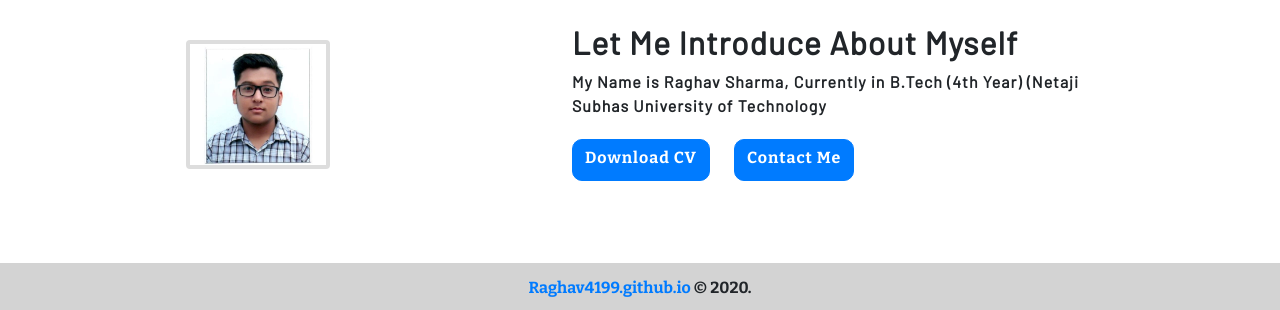
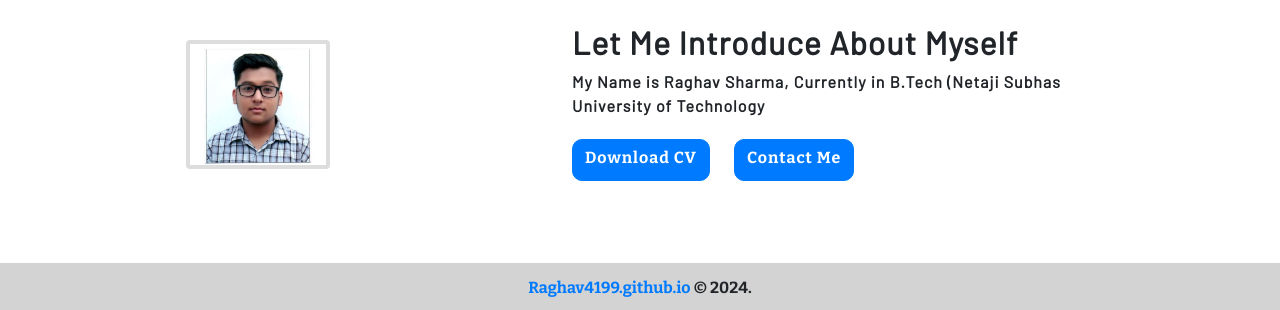
Before and after one commit to Raghav4199/raghav4199, a plain HTML site: page about.html in a window 1280 px wide. Shown: the part 918-1228 px from the top of the page. Drawn offline with nearby package versions, Linux system fonts and the light colour scheme; a web font is replaced by a local one.

Commit message:
Update about.html

```diff
--- a/about.html
+++ b/about.html
@@ -81,7 +81,7 @@
                   myself</h2>
                 <!--   <div style="font-size: 1.2vw;"> -->
                   <p >
-                    My Name is Raghav Sharma, Currently in B.Tech (4th Year)  (Netaji Subhas University of Technology
+                    My Name is Raghav Sharma, Currently in B.Tech  (Netaji Subhas University of Technology
                   </p>
 
 
@@ -94,7 +94,7 @@
         </section>
 
 <footer>
-	<span><a href="https://Raghav4199.github.io">Raghav4199.github.io</a> © 2020.<br><span>
+	<span><a href="https://Raghav4199.github.io">Raghav4199.github.io</a> © 2024.<br><span>
 </footer>
 
 
```
